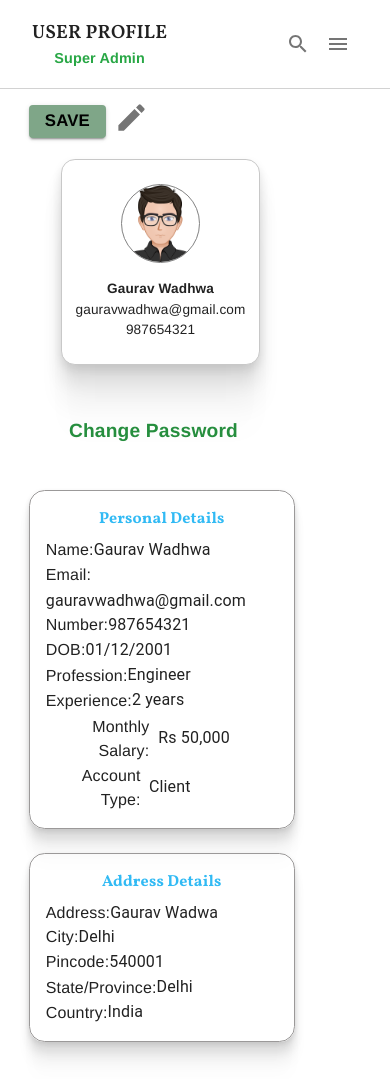
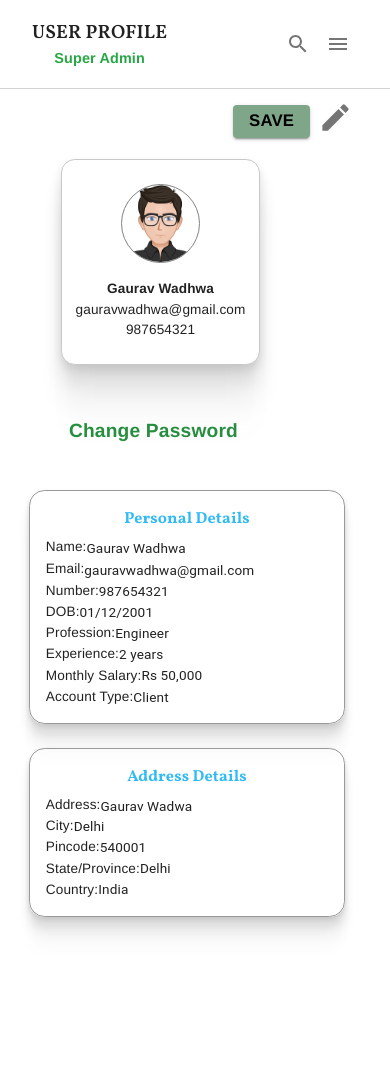
Before and after one commit to pushpak1308/Scrunity_Global, a React (Create React App) app in the folder scrutinyglobal/: page /profile in a window 390 px wide. After the commit the page ends 954 px from the top, so only its background shows below. Built offline with nearby package versions, Linux system fonts and the light colour scheme.

Commit message:
responsive profile

```diff
--- a/scrutinyglobal/src/Components/ProfileCardObject/Style.css
+++ b/scrutinyglobal/src/Components/ProfileCardObject/Style.css
@@ -1,15 +1,16 @@
 .object-title {
   font-family: "Arimo" !important;
-  font-size: 85%;
+  font-size: 85% !important;
   font-weight: 700;
   text-align: right;
   padding-right: 8%;
-  padding-top: 1.5%;
+  padding-top: 1%;
+  text-wrap: nowrap;
 }
 
 .object-value {
   font-family: "Arimo";
-  font-size: 85%;
+  font-size: 85% !important;
   font-weight: 400;
   text-align: left;
   padding-top: 1%;
--- a/scrutinyglobal/src/Screens/SuperAdmin/Client/AddClient.js
+++ b/scrutinyglobal/src/Screens/SuperAdmin/Client/AddClient.js
@@ -323,7 +323,10 @@ const AddClient = () => {
         alignItems="center"
       >
         <Grid item className="heading-grid">
-          <Paper elevation={0} className="screenHeading">
+          <Paper
+            elevation={0}
+            className={isMobile ? "screenHeading-mobile" : "screenHeading"}
+          >
             Add a New Client
           </Paper>
         </Grid>
--- a/scrutinyglobal/src/Screens/SuperAdmin/Client/Style.css
+++ b/scrutinyglobal/src/Screens/SuperAdmin/Client/Style.css
@@ -5,6 +5,16 @@
   text-align: left;
   color: #5b5b5b !important;
   margin-top: 1%;
+  margin-bottom: 1%;
+}
+.screenHeading-mobile {
+  font-family: "Vollkorn";
+  font-size: 160%;
+  font-weight: 600;
+  text-align: left;
+  color: #5b5b5b !important;
+  margin-top: 1%;
+  margin-left: 3%;
   margin-bottom: 1%;
 }
 
--- a/scrutinyglobal/src/Screens/SuperAdmin/Profile.js
+++ b/scrutinyglobal/src/Screens/SuperAdmin/Profile.js
@@ -46,7 +46,7 @@ const Profile = () => {
 
   const content = (
     <Grid container className="profile-detail-grid">
-      <Grid item md={11.5} textAlign="right">
+      <Grid item xs={12} md={11.5} textAlign="right">
         <MuiContainedButton
           type={"submit"}
           onClickFunction={handleSave}
@@ -62,12 +62,19 @@ const Profile = () => {
           item
           container
           md={5}
+          xs={12}
           //   justifyContent="center"
           //   alignItems="center"
           direction="column"
         >
           <Paper className="profile-card-1">
-            <Grid item container justifyContent="center" alignItems="center">
+            <Grid
+              item
+              container
+              xs={12}
+              justifyContent="center"
+              alignItems="center"
+            >
               <img
                 src={userDetails.image}
                 alt="profile"
@@ -88,8 +95,8 @@ const Profile = () => {
             <Typography className="change-password">Change Password</Typography>
           </Grid>
         </Grid>
-        <Grid item container md={7}>
-          <Grid item md={12} className="profile-card-2">
+        <Grid item container xs={12} md={7}>
+          <Grid item md={12} xs={12} className="profile-card-2">
             <Typography className="profile-card2-heading" gutterBottom>
               Personal Details
             </Typography>
@@ -150,7 +157,7 @@ const Profile = () => {
               handleChange={handleChange}
             />
           </Grid>
-          <Grid item md={12} className="profile-card-2">
+          <Grid item md={12} xs={12} className="profile-card-2">
             <Typography className="profile-card2-heading" gutterBottom>
               Address Details
             </Typography>
--- a/scrutinyglobal/src/Screens/SuperAdmin/Project/AddProject.js
+++ b/scrutinyglobal/src/Screens/SuperAdmin/Project/AddProject.js
@@ -549,7 +549,10 @@ const AddProject = () => {
         alignItems="center"
       >
         <Grid item className="heading-grid">
-          <Paper elevation={0} className="screenHeading">
+          <Paper
+            elevation={0}
+            className={isMobile ? "screenHeading-mobile" : "screenHeading"}
+          >
             Add Project
           </Paper>
         </Grid>
--- a/scrutinyglobal/src/Screens/SuperAdmin/Project/AssignVendor.js
+++ b/scrutinyglobal/src/Screens/SuperAdmin/Project/AssignVendor.js
@@ -1,4 +1,4 @@
-import React, { useState,useEffect } from "react";
+import React, { useState, useEffect } from "react";
 import Layout from "../Layout";
 import { Button, Grid, Typography, TextField } from "@mui/material";
 import tickFrame from "../../../Images/ModalImages/tickFrame.png";
@@ -16,12 +16,12 @@ const AssignVendor = () => {
   const [selectedRowIds, setSelectedRowIds] = useState([]);
   const [showSuccessModal, setShowSuccessModal] = useState(false);
   const [edit, setEdit] = useState(false);
-  const [vendorId,setVendorId] = useState(0);
-  const [vendorName,setVendorName] = useState("");
-  const [successURL,setSuccessURL] = useState("");
-  const [terminateURL,setTerminateURL] = useState("");
-  const [quotaFullURL,setQuotafulURL] = useState("");
-  const [costPerSurvey,setCostPerSurvey] = useState("");
+  const [vendorId, setVendorId] = useState(0);
+  const [vendorName, setVendorName] = useState("");
+  const [successURL, setSuccessURL] = useState("");
+  const [terminateURL, setTerminateURL] = useState("");
+  const [quotaFullURL, setQuotafulURL] = useState("");
+  const [costPerSurvey, setCostPerSurvey] = useState("");
   const [responseData, setResponseData] = useState([]);
   const [userDataNew, setUserDataNew] = useState([]);
   const navigate = useNavigate();
@@ -61,7 +61,7 @@ const AssignVendor = () => {
     terminateURL: [],
     quotafullURL: [],
     costPerSurvey: [],
-  }
+  };
 
   useEffect(() => {
     getClientData();
@@ -95,9 +95,12 @@ const AssignVendor = () => {
     data.map((element) => vendorGridData.id.push(element.user_id));
     data.map((element) => vendorGridData.vendorName.push(element.name));
     data.map((element) => vendorGridData.successURL.push(element.successurl));
-    data.map((element) => vendorGridData.terminateURL.push(element.terminateurl));
-    data.map((element) => vendorGridData.quotafullURL.push(element.quota_fullurl));
-
+    data.map((element) =>
+      vendorGridData.terminateURL.push(element.terminateurl)
+    );
+    data.map((element) =>
+      vendorGridData.quotafullURL.push(element.quota_fullurl)
+    );
 
     let userDataConverted = [];
     const keys = Object.keys(vendorGridData);
@@ -285,7 +288,6 @@ const AssignVendor = () => {
     },
   ];
 
-
   const content = (
     <Grid container spacing={2}>
       <Grid
@@ -295,12 +297,15 @@ const AssignVendor = () => {
         justifyContent="space-between"
         alignItems="end"
       >
-        <Grid item md={5}>
+        <Grid item md={5} xs={12}>
           <MuiMultiSelectDropdown
             label={"Vendor"}
             value={selectedVendors}
             onChange={handleVendorChange}
-            options={vendorGridData.vendorName.map((vendor) => ({value: vendor ,  label : vendor}))}
+            options={vendorGridData.vendorName.map((vendor) => ({
+              value: vendor,
+              label: vendor,
+            }))}
           />
         </Grid>
         <Grid
@@ -310,8 +315,9 @@ const AssignVendor = () => {
           alignItems="end"
           spacing={2}
           md={7}
+          xs={12}
         >
-          <Grid item>
+          <Grid item display="flex" justifyContent={"flex-end"}>
             <Button
               variant="outlined"
               color="error"
@@ -323,7 +329,7 @@ const AssignVendor = () => {
               Edit
             </Button>
           </Grid>
-          <Grid item>
+          <Grid item display="flex" justifyContent={"flex-end"}>
             <Button
               variant="outlined"
               color="error"
@@ -337,7 +343,7 @@ const AssignVendor = () => {
               Save
             </Button>
           </Grid>
-          <Grid item>
+          <Grid item display="flex" justifyContent={"flex-end"}>
             <Button
               variant="outlined"
               color="error"
```
Also changed, not shown: scrutinyglobal/src/Screens/SuperAdmin/Vendor/AddVendor.js. Lines whose indentation alone changed are shown as unchanged.
